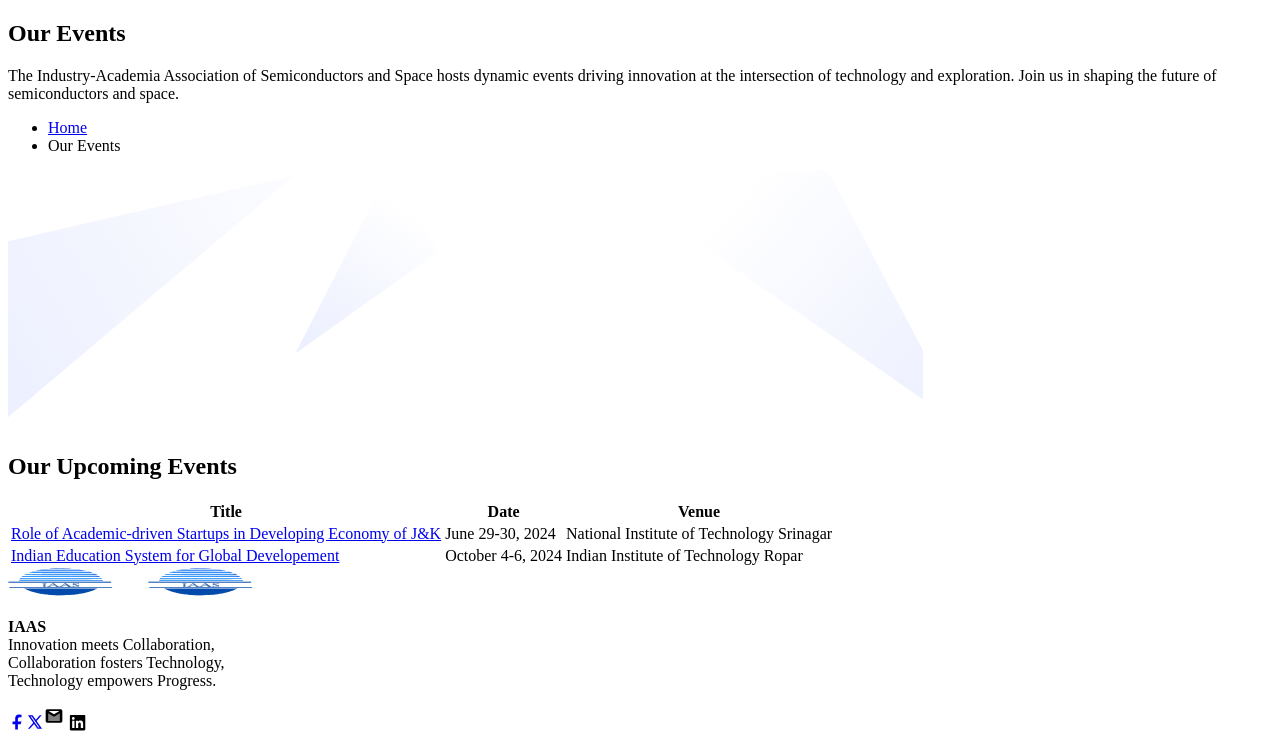
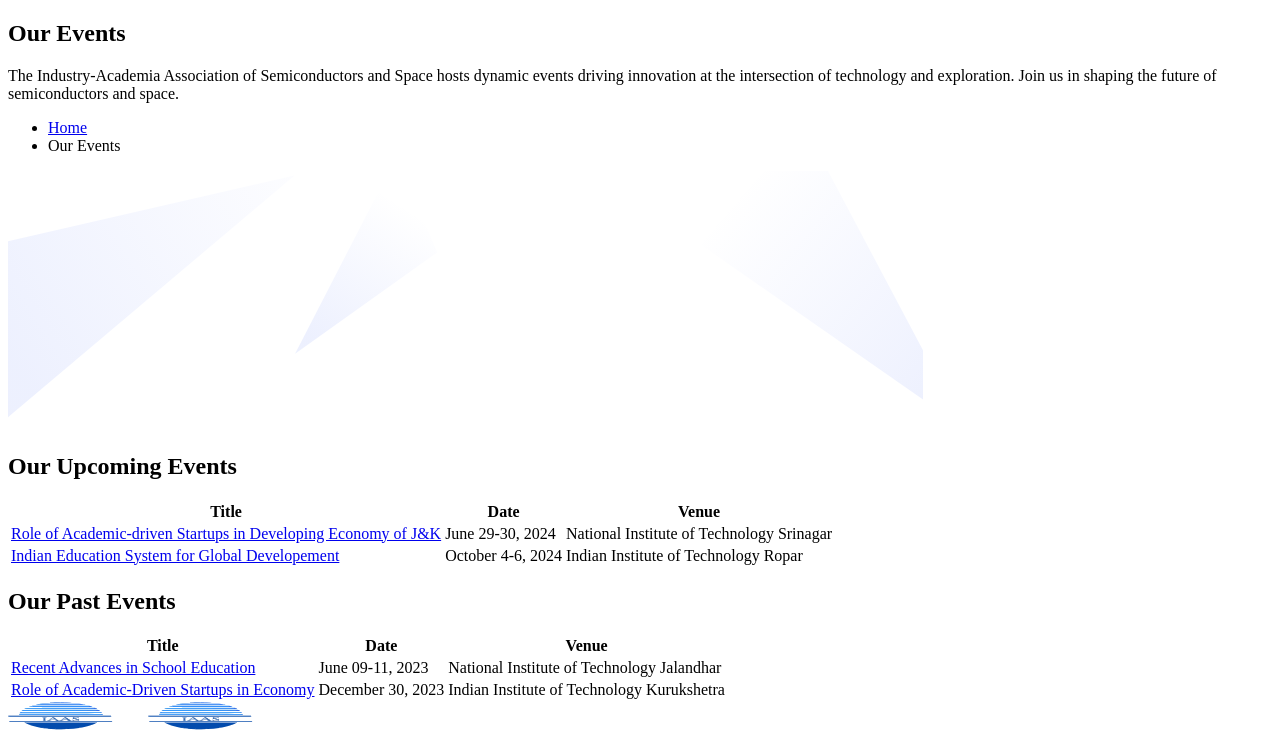
Before and after one commit to Ramendra19/iaas.org.in, a Next.js app: page /industries in a window 1280 px wide. Shown: the top 753 px of the page. Built offline with nearby package versions, Linux system fonts and the light colour scheme.

Commit message:
uodate past event section

```diff
--- a/src/components/Industries/index.tsx
+++ b/src/components/Industries/index.tsx
@@ -28,6 +28,23 @@ const eventdetails:eventdetail[] = [
     date: "October 4-6, 2024",
     venue: "Indian Institute of Technology Ropar",
     link: "https://sm24.rase.co.in/",
+  },
+];
+
+const pasteventdetails:eventdetail[] = [
+  {
+    tittle: "Recent Advances in School Education",
+    date: "June 09-11, 2023",
+    venue: "National Institute of Technology Jalandhar",
+    link: "https://sm23.rase.co.in/",
+
+  },
+
+  {
+    tittle: "Role of Academic-Driven Startups in Economy",
+    date: "December 30, 2023",
+    venue: "Indian Institute of Technology Kurukshetra",
+    link: "https://sk23.rase.co.in/",
   },
 ];
 
@@ -66,6 +83,43 @@ const Industries = () => {
               <td className="border p-2 text-justify text-black dark:text-white">
                 {member.venue}
               </td>
+             </tr>
+          ))}
+        </tbody>
+      </table>
+    </section>
+
+    <section id="editorial-board" className="mb-8">
+      <h2 className="flex justify-center text-colour text-xl font-semibold">
+        Our Past Events
+      </h2>
+      <table className="w-full items-center my-5 table-fixed overflow-hidden rounded-lg">
+        <thead>
+          <tr className="bg-primary">
+            <th className="w-1/2 border p-2 text-left text-white dark:bg-black">Title</th>
+            <th className="w-1/2 border p-2 text-left text-white dark:bg-black">Date</th>
+            <th className="w-1/2 border p-2 text-left text-white dark:bg-black">Venue</th>
+            {/* <th className="w-1/2 border p-2 text-left text-white dark:bg-black">For More Information</th> */}
+          </tr>
+        </thead>
+        <tbody>
+          {pasteventdetails.map((member, index) => (
+            <tr
+              key={index}
+              className={index % 2 === 0 ? "bg-blue-100 dark:bg-gray-dark" : "bg-white dark:bg-black"}
+            >
+              <td className="border flex justify-between pr-4 text-justify text-color lg:p-2">
+              <Link className="text-blue-500" href={member.link}>
+              {member.tittle}
+                  </Link>
+
+              </td>
+              <td className="border   px-2 text-center text-black dark:text-white">
+                {member.date}
+              </td>
+              <td className="border p-2 text-justify text-black dark:text-white">
+                {member.venue}
+              </td>
               {/* <td className="border p-2 text-left text-black dark:text-white">
               <Link className="text-blue-500" href={member.link}> Click Here
 
```
Also changed, not shown: 1 other file (tests, documents, lock files or other folders).
